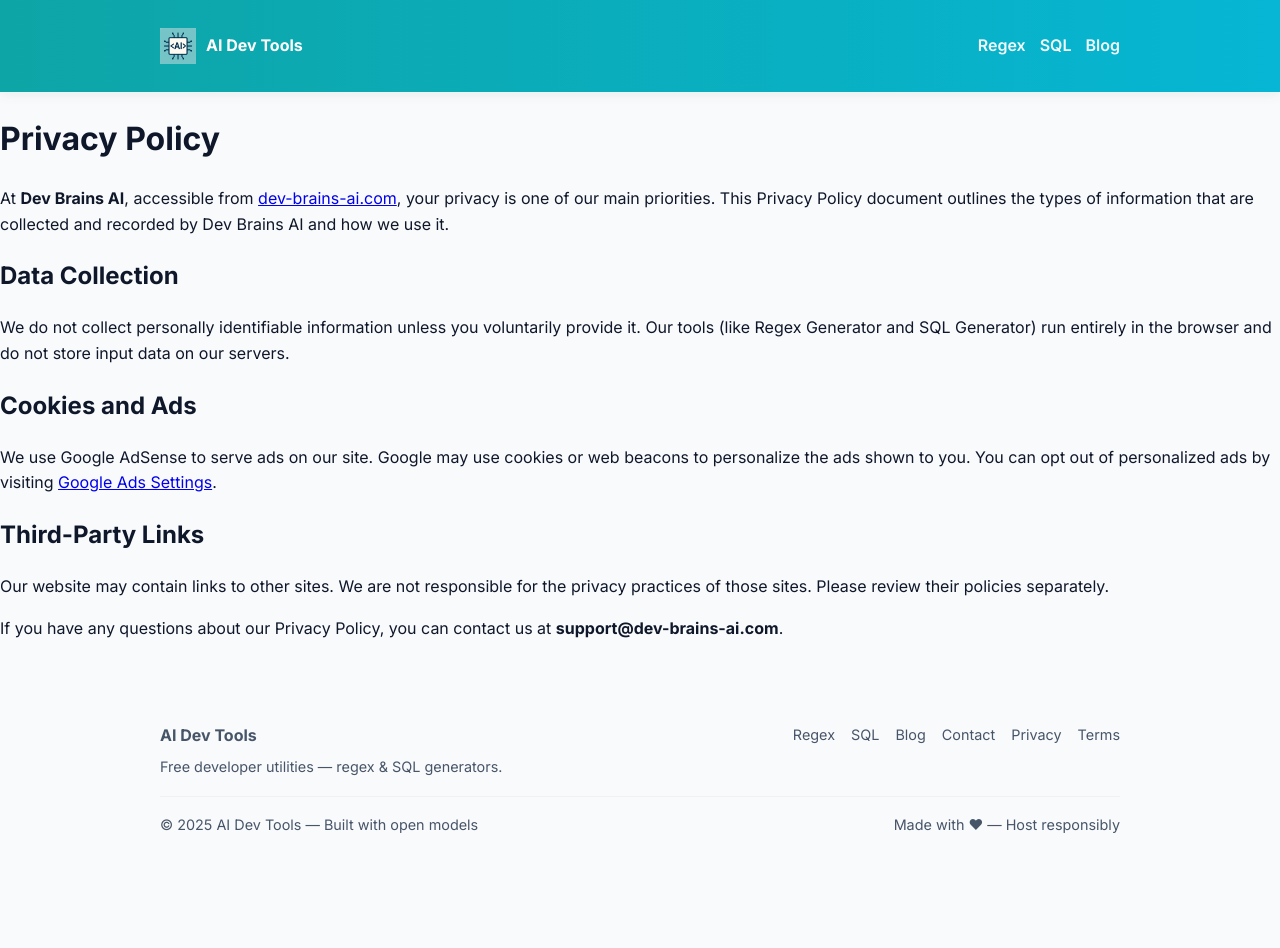
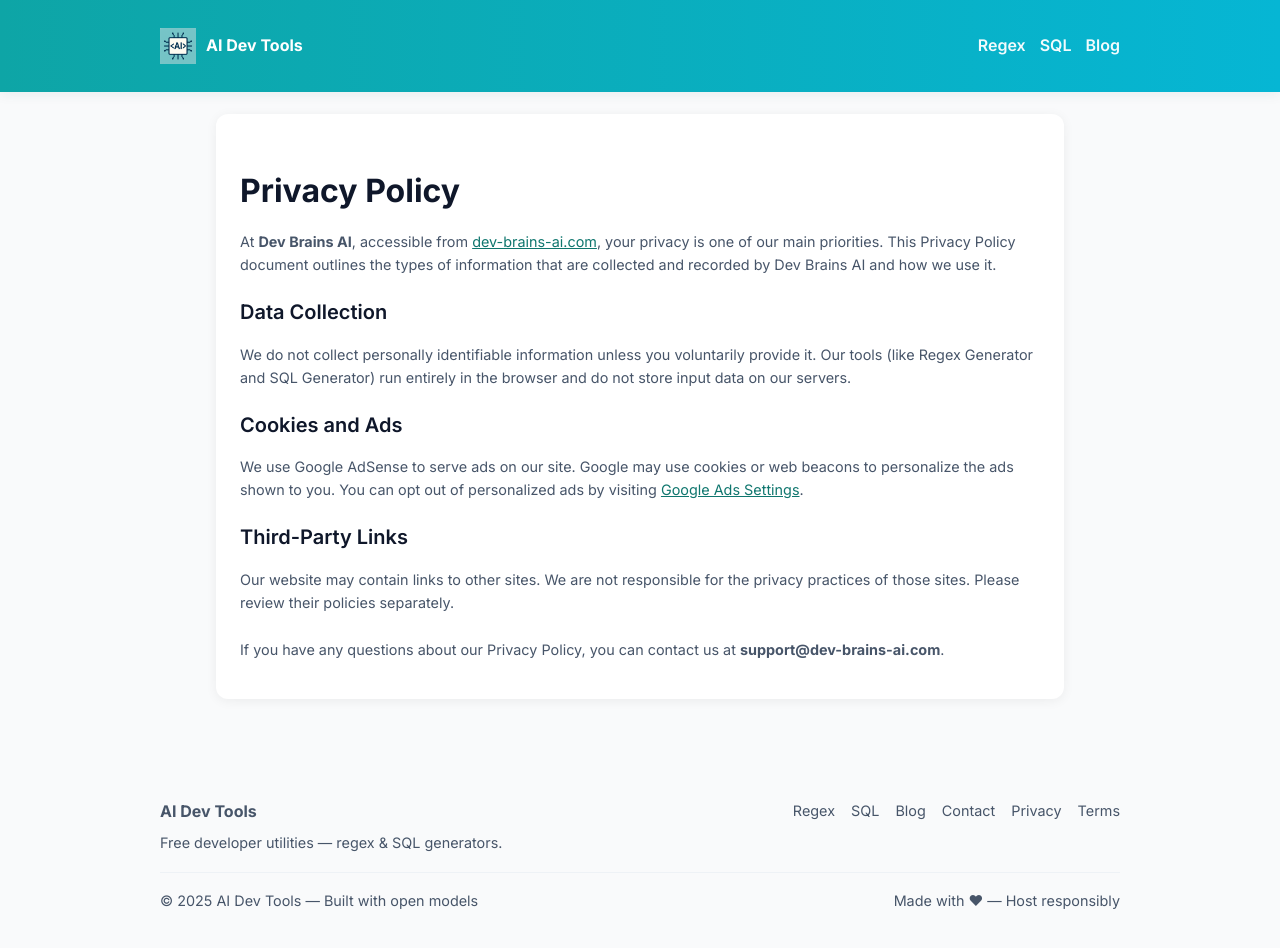
Before and after one commit to rampandu/ai-tools, a Next.js app: page /privacy in a window 1280 px wide. Shown: the top 948 px of the page. Before the commit the page ends 882 px from the top, so only its background shows below. Built offline with nearby package versions, Linux system fonts and the light colour scheme; no server answers.

Commit message:
Fix contact,terms etc page width

```diff
--- a/pages/privacy.js
+++ b/pages/privacy.js
@@ -17,13 +17,24 @@ export default function Privacy() {
         />
         <meta property="og:type" content="article" />
         <meta property="og:url" content="https://dev-brains-ai.com/privacy" />
+        <link rel="canonical" href="https://dev-brains-ai.com/privacy" />
       </Head>
 
-      <main className="max-w-3xl mx-auto p-6 text-gray-800">
-        <h1 className="text-3xl font-bold mb-4">Privacy Policy</h1>
-        <p className="mb-4">
+      <main className="container" style={{ paddingTop: 22 }}>
+        <section
+          className="card"
+          style={{ maxWidth: 800, margin: "0 auto", padding: 24, color: "#0f172a" }}
+        >
+          <h1 style={{ fontSize: "2rem", fontWeight: 700, marginBottom: 12 }}>
+            Privacy Policy
+          </h1>
+
+          <p className="small" style={{ marginBottom: 16 }}>
             At <strong>Dev Brains AI</strong>, accessible from{" "}
-          <a href="https://dev-brains-ai.com" className="text-teal-600 underline">
+            <a
+              href="https://dev-brains-ai.com"
+              style={{ color: "#0f766e", textDecoration: "underline" }}
+            >
               dev-brains-ai.com
             </a>
             , your privacy is one of our main priorities. This Privacy Policy
@@ -31,39 +42,46 @@ export default function Privacy() {
             recorded by Dev Brains AI and how we use it.
           </p>
 
-        <h2 className="text-2xl font-semibold mt-6 mb-2">Data Collection</h2>
-        <p className="mb-4">
+          <h2 style={{ fontSize: "1.25rem", fontWeight: 600, marginTop: 20, marginBottom: 8 }}>
+            Data Collection
+          </h2>
+          <p className="small" style={{ marginBottom: 16 }}>
             We do not collect personally identifiable information unless you
             voluntarily provide it. Our tools (like Regex Generator and SQL
             Generator) run entirely in the browser and do not store input data on
             our servers.
           </p>
 
-        <h2 className="text-2xl font-semibold mt-6 mb-2">Cookies and Ads</h2>
-        <p className="mb-4">
+          <h2 style={{ fontSize: "1.25rem", fontWeight: 600, marginTop: 20, marginBottom: 8 }}>
+            Cookies and Ads
+          </h2>
+          <p className="small" style={{ marginBottom: 16 }}>
             We use Google AdSense to serve ads on our site. Google may use cookies
             or web beacons to personalize the ads shown to you. You can opt out of
             personalized ads by visiting{" "}
             <a
               href="https://www.google.com/settings/ads"
-            className="text-teal-600 underline"
+              style={{ color: "#0f766e", textDecoration: "underline" }}
             >
               Google Ads Settings
             </a>
             .
           </p>
 
-        <h2 className="text-2xl font-semibold mt-6 mb-2">Third-Party Links</h2>
-        <p className="mb-4">
+          <h2 style={{ fontSize: "1.25rem", fontWeight: 600, marginTop: 20, marginBottom: 8 }}>
+            Third-Party Links
+          </h2>
+          <p className="small" style={{ marginBottom: 16 }}>
             Our website may contain links to other sites. We are not responsible
             for the privacy practices of those sites. Please review their
             policies separately.
           </p>
 
-        <p className="mt-8">
+          <p className="small" style={{ marginTop: 24 }}>
             If you have any questions about our Privacy Policy, you can contact us
             at <strong>support@dev-brains-ai.com</strong>.
           </p>
+        </section>
       </main>
     </>
   );
```
Also changed, not shown: pages/contact.js (+38 -8 lines), pages/index.js (+4 -4 lines), pages/terms.js (+27 -5 lines). Lines whose indentation alone changed are shown as unchanged.
